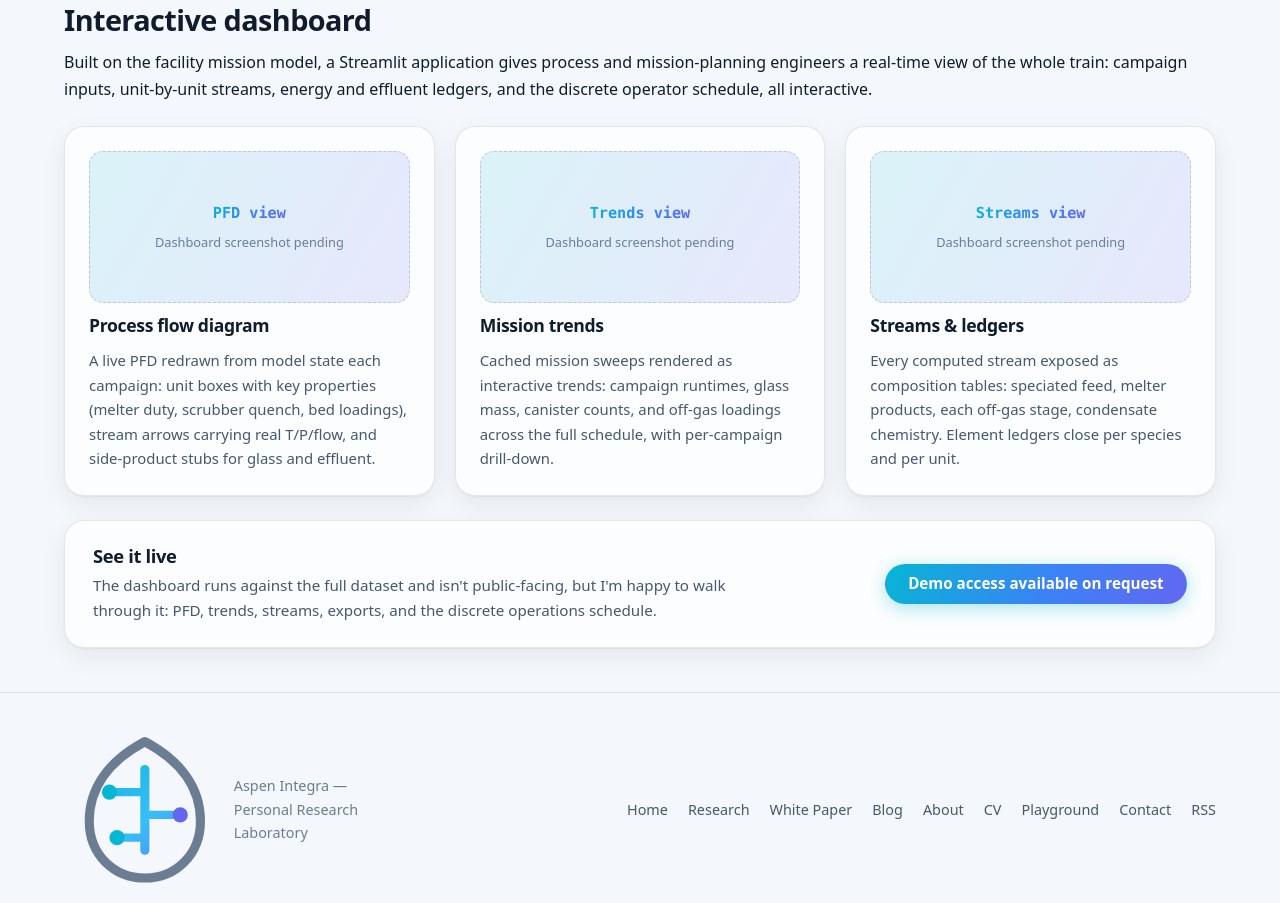
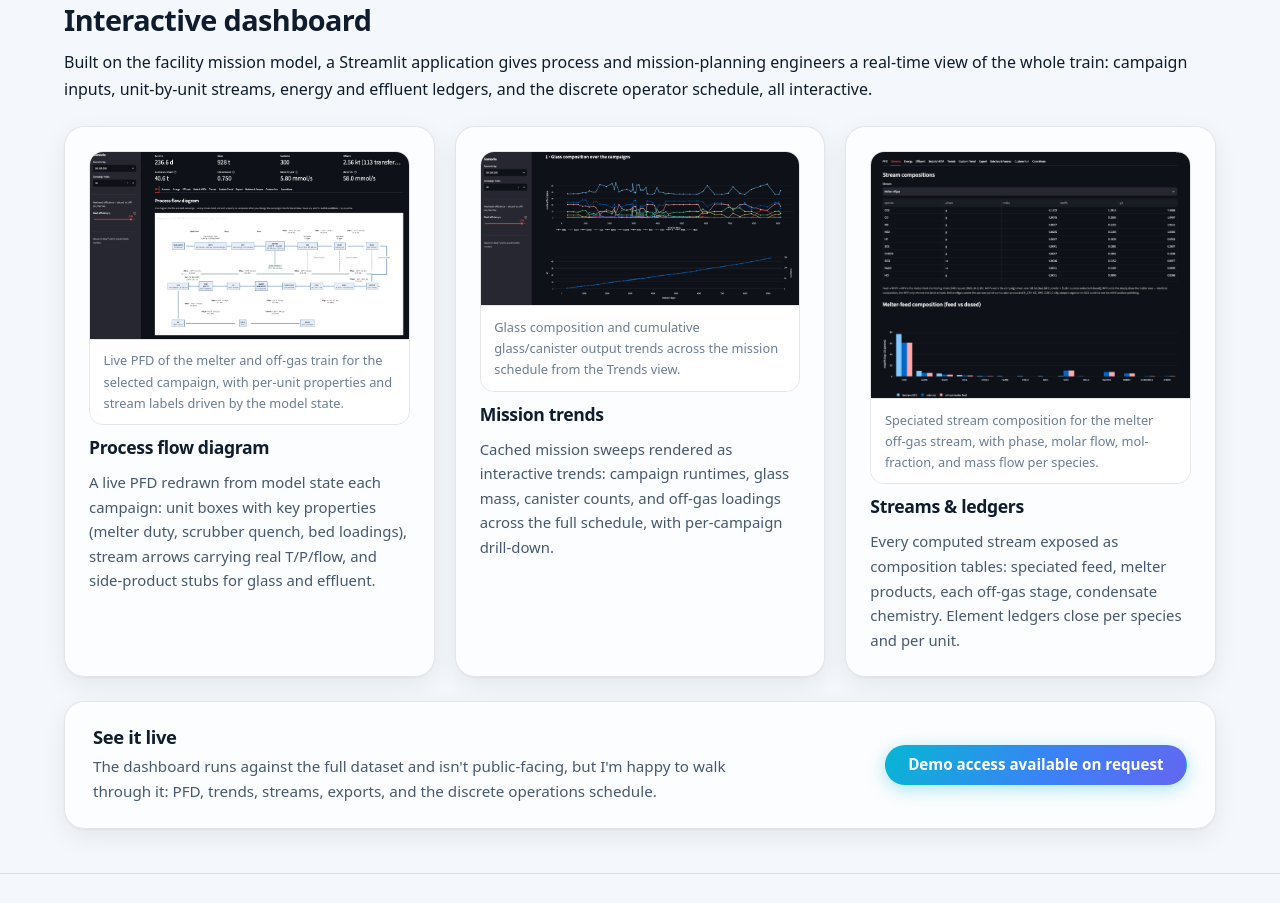
Before and after one commit to aspen8494/aspenintegra-site, an Astro site: page /papers in a window 1280 px wide. Shown: the part 1623-2526 px from the top of the page. Built offline with nearby package versions, Linux system fonts and the light colour scheme; Astro itself is replaced by a stand-in of ours.

Commit message:
Add dashboard screenshots to /papers feature cards
- Screenshots copied to public/assets/ with clean names; originals stay
  in the now-gitignored Model_Screenshots drop folder.
- Cards: PFD (dash-shot-1), Mission trends (dash-shot-2), Streams & ledgers
  (dash-shot-4). dash-shot-3 (Effluent trends) saved for a future post.
- Placeholder graphics replaced with real figures + captions.

```diff
--- a/src/pages/papers.astro
+++ b/src/pages/papers.astro
@@ -29,22 +29,37 @@ const dashboard = {
       title: 'Process flow diagram',
       detail:
         'A live PFD redrawn from model state each campaign: unit boxes with key properties (melter duty, scrubber quench, bed loadings), stream arrows carrying real T/P/flow, and side-product stubs for glass and effluent.',
-      placeholder: 'PFD view',
+      shot: '/assets/dash-shot-1.png',
+      shotCaption:
+        'Live PFD of the melter and off-gas train for the selected campaign, with per-unit properties and stream labels driven by the model state.',
     },
     {
       title: 'Mission trends',
       detail:
         'Cached mission sweeps rendered as interactive trends: campaign runtimes, glass mass, canister counts, and off-gas loadings across the full schedule, with per-campaign drill-down.',
-      placeholder: 'Trends view',
+      shot: '/assets/dash-shot-2.png',
+      shotCaption:
+        'Glass composition and cumulative glass/canister output trends across the mission schedule from the Trends view.',
     },
     {
       title: 'Streams & ledgers',
       detail:
         'Every computed stream exposed as composition tables: speciated feed, melter products, each off-gas stage, condensate chemistry. Element ledgers close per species and per unit.',
-      placeholder: 'Streams view',
+      shot: '/assets/dash-shot-4.png',
+      shotCaption:
+        'Speciated stream composition for the melter off-gas stream, with phase, molar flow, mol-fraction, and mass flow per species.',
     },
   ],
 };
+
+// Fourth screenshot kept for the blog post / future use
+const extraShots = [
+  {
+    shot: '/assets/dash-shot-3.png',
+    note:
+      'Effluent quantity & composition trends across mission days (from the Effluent tab).',
+  },
+];
 ---
 
 <Layout
@@ -113,10 +128,14 @@ const dashboard = {
         {
           dashboard.features.map((feature) => (
             <div class="glass-card dash-card">
-              <div class="shot-shot" aria-label={`Placeholder: ${feature.placeholder}`}>
-                <span class="shot-label">{feature.placeholder}</span>
-                <span class="shot-sub">Dashboard screenshot pending</span>
-              </div>
+              <figure class="shot-frame">
+                <img
+                  src={feature.shot}
+                  alt={feature.shotCaption}
+                  loading="lazy"
+                />
+                <figcaption>{feature.shotCaption}</figcaption>
+              </figure>
               <h3>{feature.title}</h3>
               <p>{feature.detail}</p>
             </div>
@@ -250,6 +269,28 @@ const dashboard = {
     flex-grow: 1;
   }
 
+  .shot-frame {
+    margin: 0;
+    border-radius: var(--radius-md);
+    overflow: hidden;
+    border: 1px solid var(--border);
+  }
+
+  .shot-frame img {
+    display: block;
+    width: 100%;
+    height: auto;
+    background: var(--surface-solid);
+  }
+
+  .shot-frame figcaption {
+    padding: 0.65rem 0.85rem;
+    font-size: 0.8rem;
+    color: var(--text-faint);
+    border-top: 1px solid var(--border);
+    background: var(--surface);
+  }
+
   .shot-shot {
     border: 1.5px dashed var(--border-strong);
     border-radius: var(--radius-md);
```
Also changed, not shown: public/assets/dash-shot-1.png (added), public/assets/dash-shot-2.png (added), public/assets/dash-shot-3.png (added), public/assets/dash-shot-4.png (added), 1 other file.
